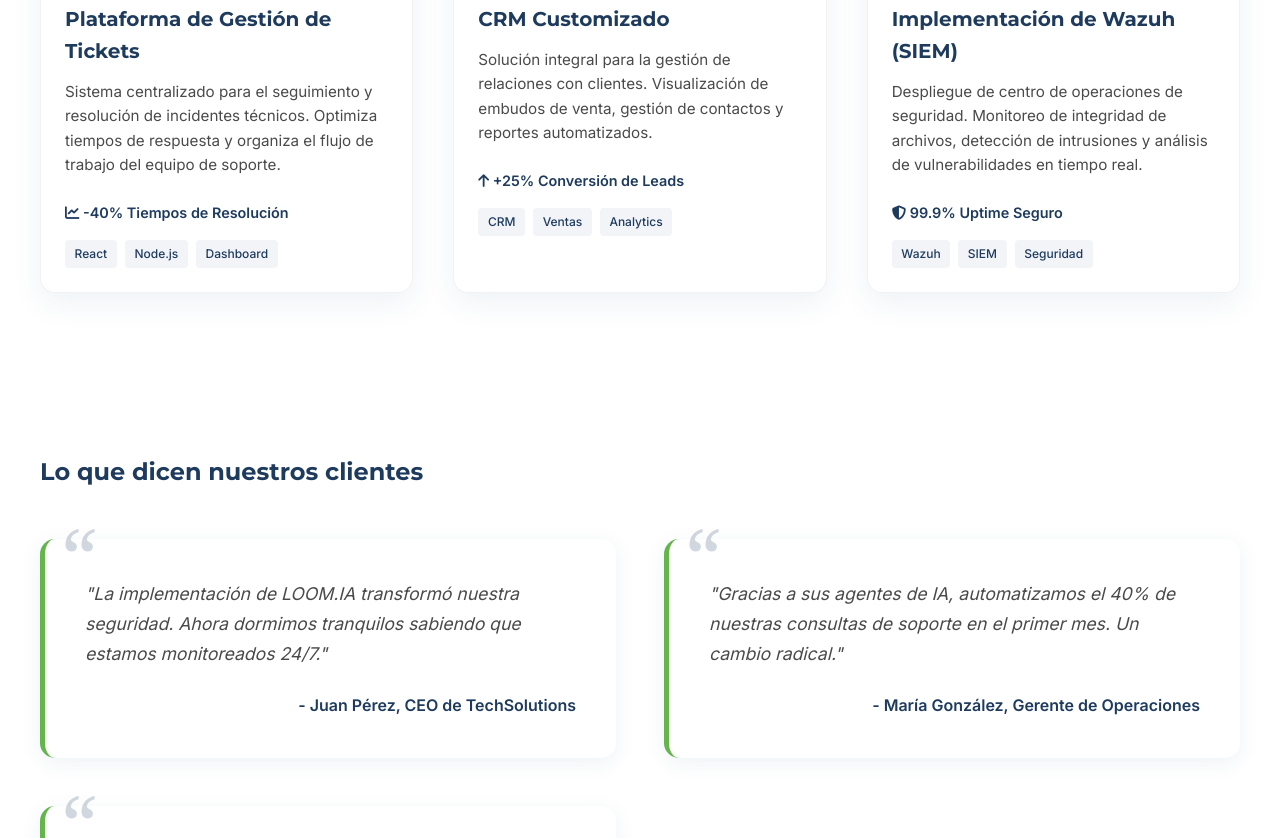
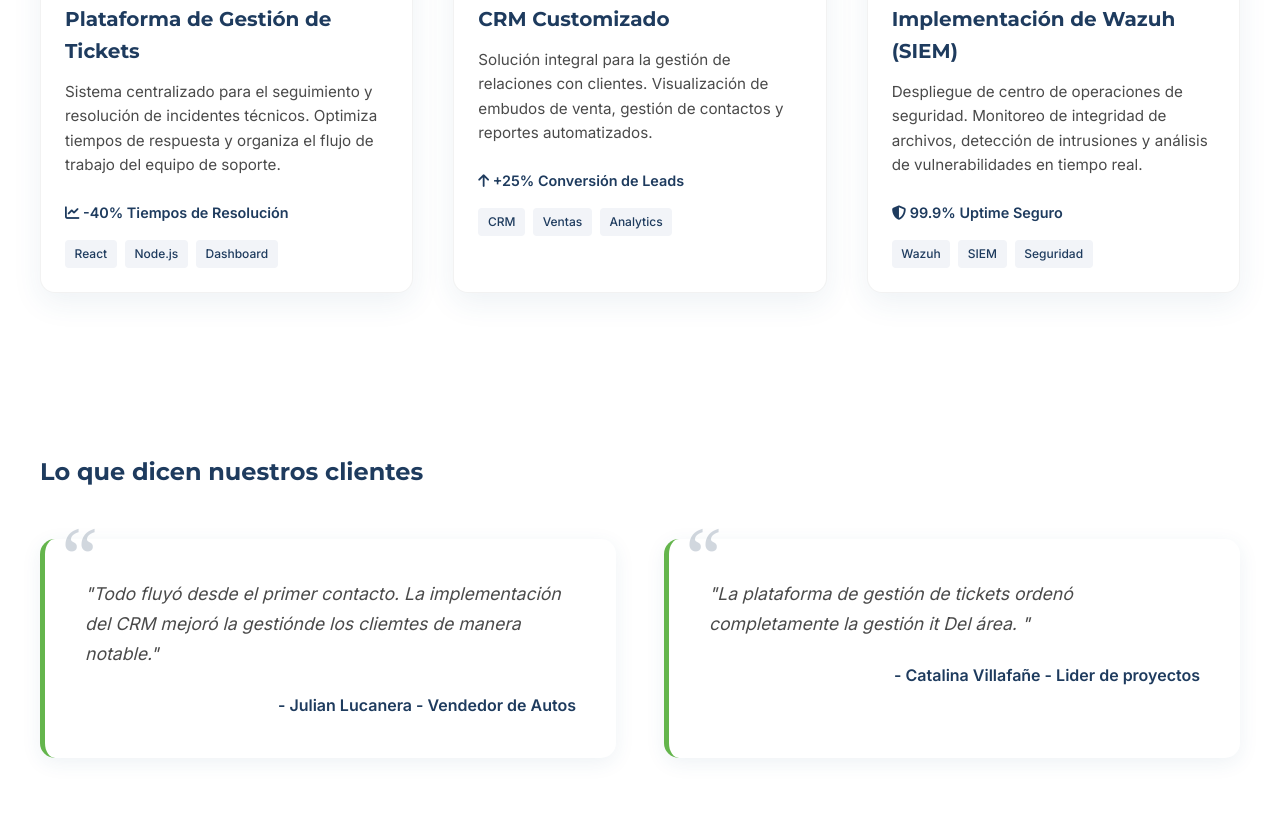
Before and after one commit to marcosalbinoacosta/loom.ia, a plain HTML site: page index.html in a window 1280 px wide. Shown: the part 1962-2800 px from the top of the page. Drawn offline with Linux system fonts and the light colour scheme.

Commit message:
Update testimonials section in index.html
Testimonios desde celular

```diff
--- a/index.html
+++ b/index.html
@@ -303,20 +303,16 @@
                 <h2 class="section-title">Lo que dicen nuestros clientes</h2>
                 <div class="testimonials-grid">
                     <div class="testimonial-card">
-                        <p class="testimonial-text">"La implementación de LOOM.IA transformó nuestra seguridad. Ahora
-                            dormimos tranquilos sabiendo que estamos monitoreados 24/7."</p>
-                        <span class="testimonial-author">- Juan Pérez, CEO de TechSolutions</span>
+                        <p class="testimonial-text">"Todo fluyó desde el primer contacto. La implementación del CRM
+                            mejoró la gestiónde los cliemtes de manera notable."</p>
+                        <span class="testimonial-author">- Julian Lucanera - Vendedor de Autos</span>
                     </div>
                     <div class="testimonial-card">
-                        <p class="testimonial-text">"Gracias a sus agentes de IA, automatizamos el 40% de nuestras
-                            consultas de soporte en el primer mes. Un cambio radical."</p>
-                        <span class="testimonial-author">- María González, Gerente de Operaciones</span>
+                        <p class="testimonial-text">"La plataforma de gestión de tickets ordenó completamente la gestión it
+                           Del área. "</p>
+                        <span class="testimonial-author">- Catalina Villafañe - Lider de proyectos</span>
                     </div>
-                    <div class="testimonial-card">
-                        <p class="testimonial-text">"Excelencia técnica y calidez humana. Nos guiaron paso a paso en la
-                            certificación ISO 27001 con total claridad."</p>
-                        <span class="testimonial-author">- Carlos Ruiz, Director IT</span>
-                    </div>
+
                 </div>
             </div>
         </section>
```
